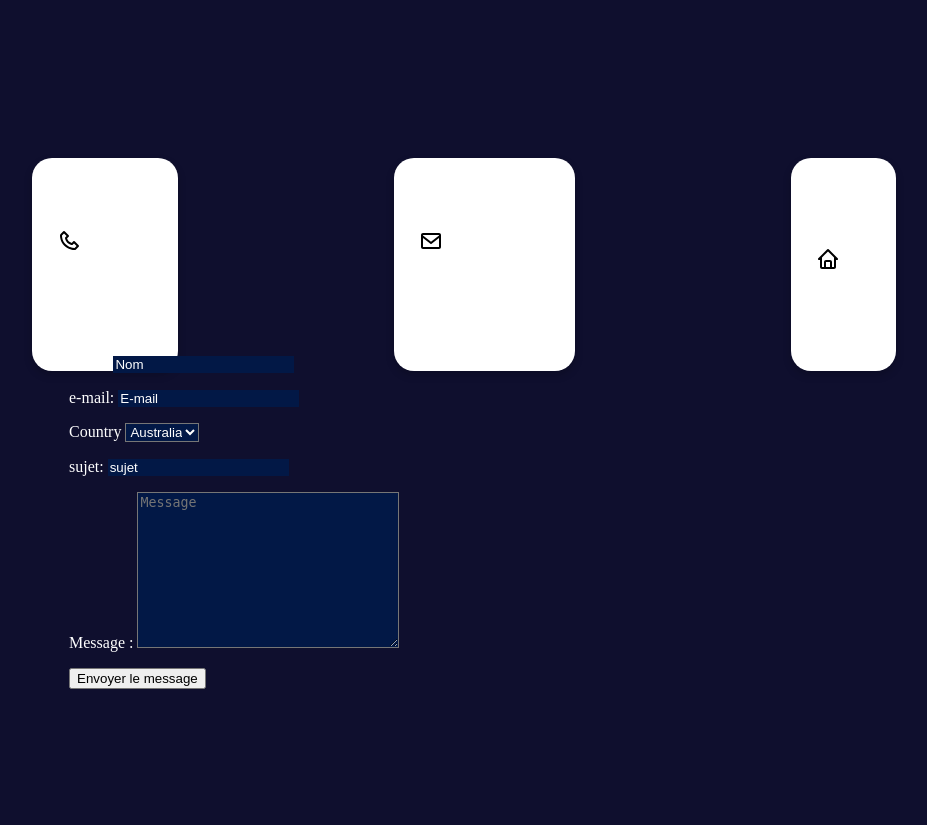
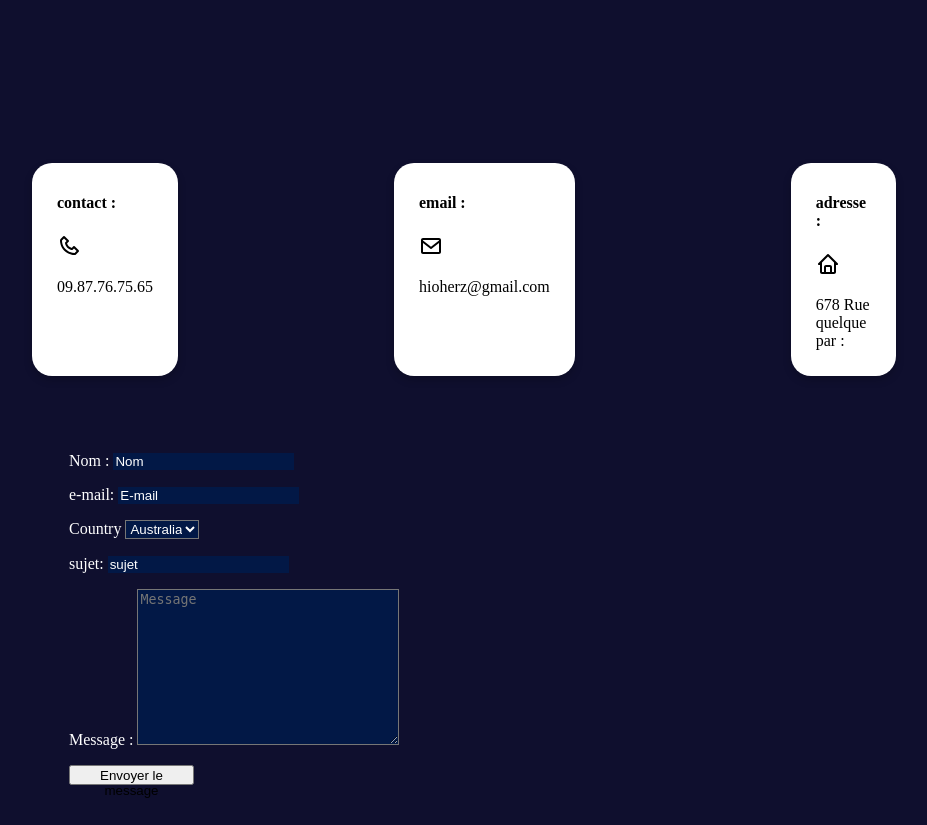
Before and after one commit to kvong92/L1_ALT_Puissance_4_KevinV, a PHP site: page /contact.html in a window 1280 px wide. Shown: the whole page, without its empty margins (176-1103 px from the left). Before the commit the page ends 689 px from the top, so only its background shows below. Run offline with PHP 8.4, Linux system fonts and the light colour scheme.

Commit message:
ajout header footer page contact

```diff
--- a/assets/css/contact.css
+++ b/assets/css/contact.css
@@ -17,10 +17,22 @@ form h1{
     font-size: 40px;
 }
 
+.formulaire_block_1{
+    display: flex;
+    justify-content: space-between;
+    column-gap: 5px;
+}
 
+.block_space{
+    width: 100%;
+    height: 50px;
+}
 
 .corps-formulaire{
-    /*display: flex;*/
+    display: flex;
+    flex-direction: column;
+    row-gap: 10px;
+    margin-top: px;
 
 }
 .card {
@@ -30,6 +42,8 @@ form h1{
     background-color: white;
     margin: 10%;
     border-radius: 20px;
+    margin-bottom: 200px;
+    color: #000000;
   }
 
   /* On mouse-over, add a deeper shadow */
@@ -46,7 +60,7 @@ form h1{
     display: flex;
     flex-direction:row;
     justify-content: space-between;
-    margin-top: 10px;
+    margin-top: 15px;
 }
 
 .page{
@@ -93,3 +107,12 @@ background-color: #021846 ;
 .corps-formulaire input::placeholder {
     color: white;
 }
+
+.button{
+    padding: 0;
+    display: flex;
+    justify-content: flex-start;
+    margin: 0;
+    width: 125px;
+    height: 20px;
+}
```
